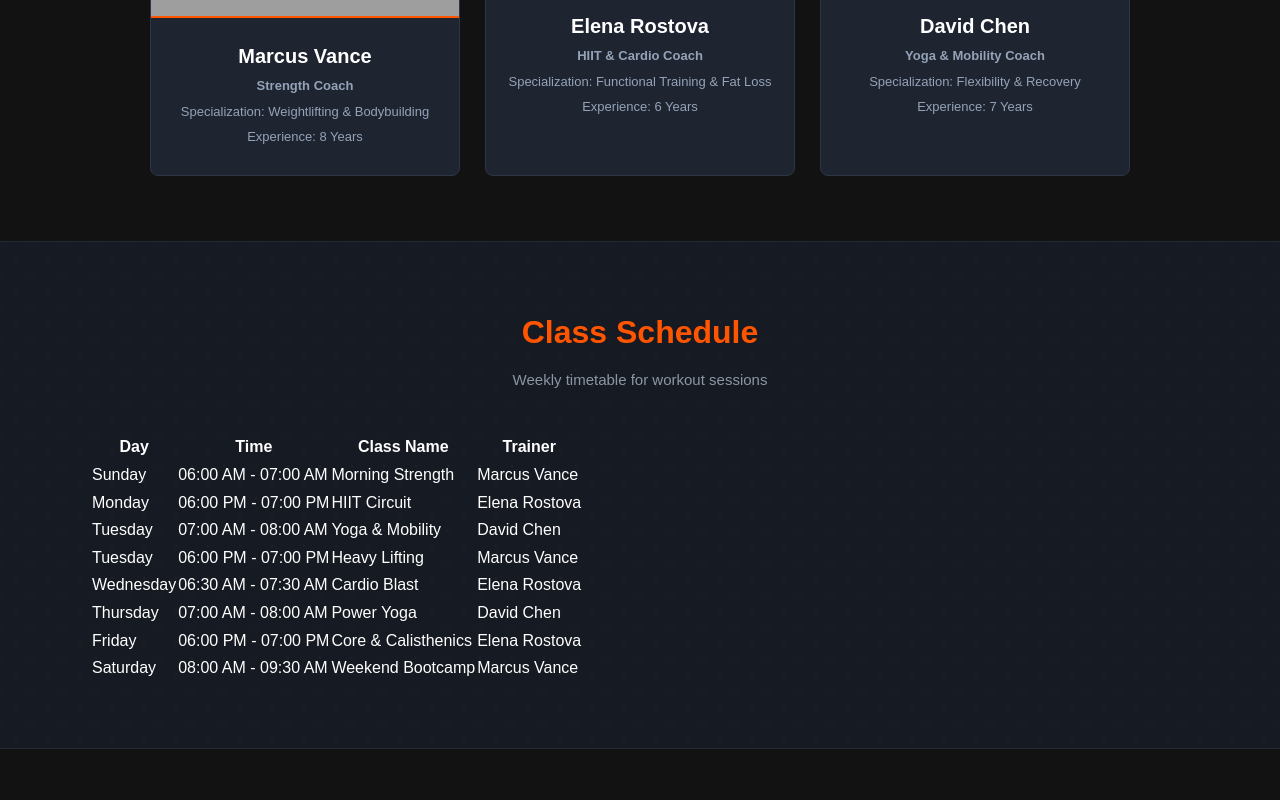
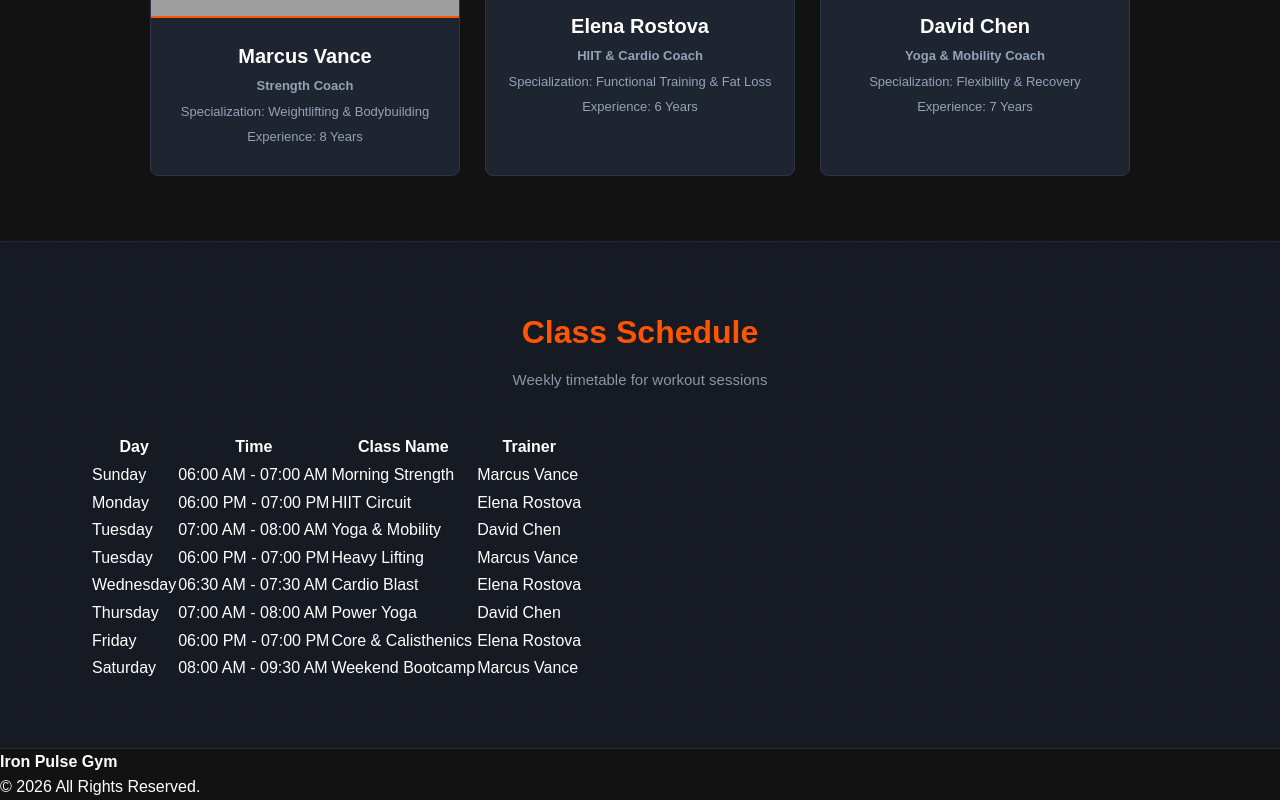
Before and after one commit to I-Am-Priyanshu96/Fitness-Studio-Page, a plain HTML site: page index.html in a window 1280 px wide. Shown: the part 2310-3110 px from the top of the page. Before the commit the page ends 3059 px from the top, so only its background shows below. Drawn offline with Linux system fonts and the light colour scheme; grey boxes are pictures that could not be loaded.

Commit message:
Added footer

```diff
--- a/index.html
+++ b/index.html
@@ -209,5 +209,12 @@
             </table>
         </div>
     </section>
+
+    <footer>
+        <div class="footer-content">
+            <p><strong>Iron Pulse Gym</strong></p>
+            <p>© 2026 All Rights Reserved.</p>
+        </div>
+    </footer>
 </body>
 </html>
```
